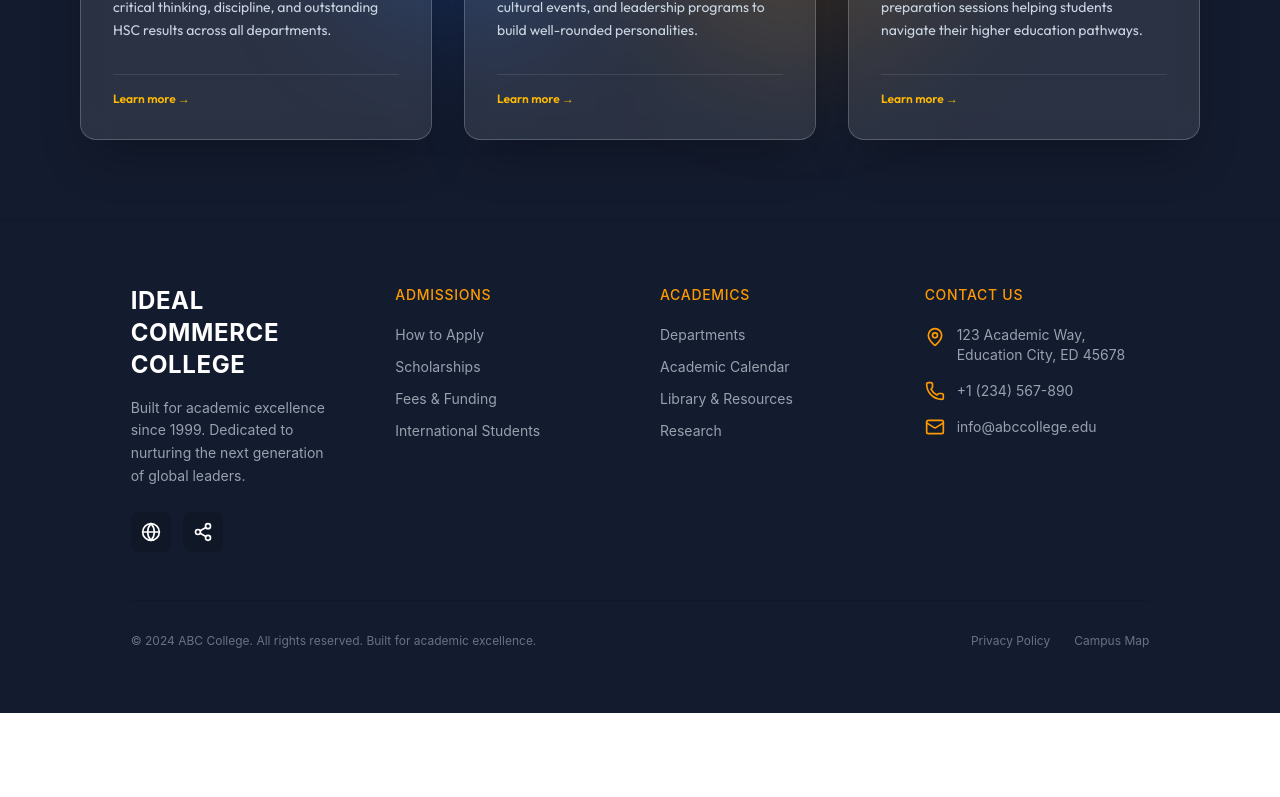
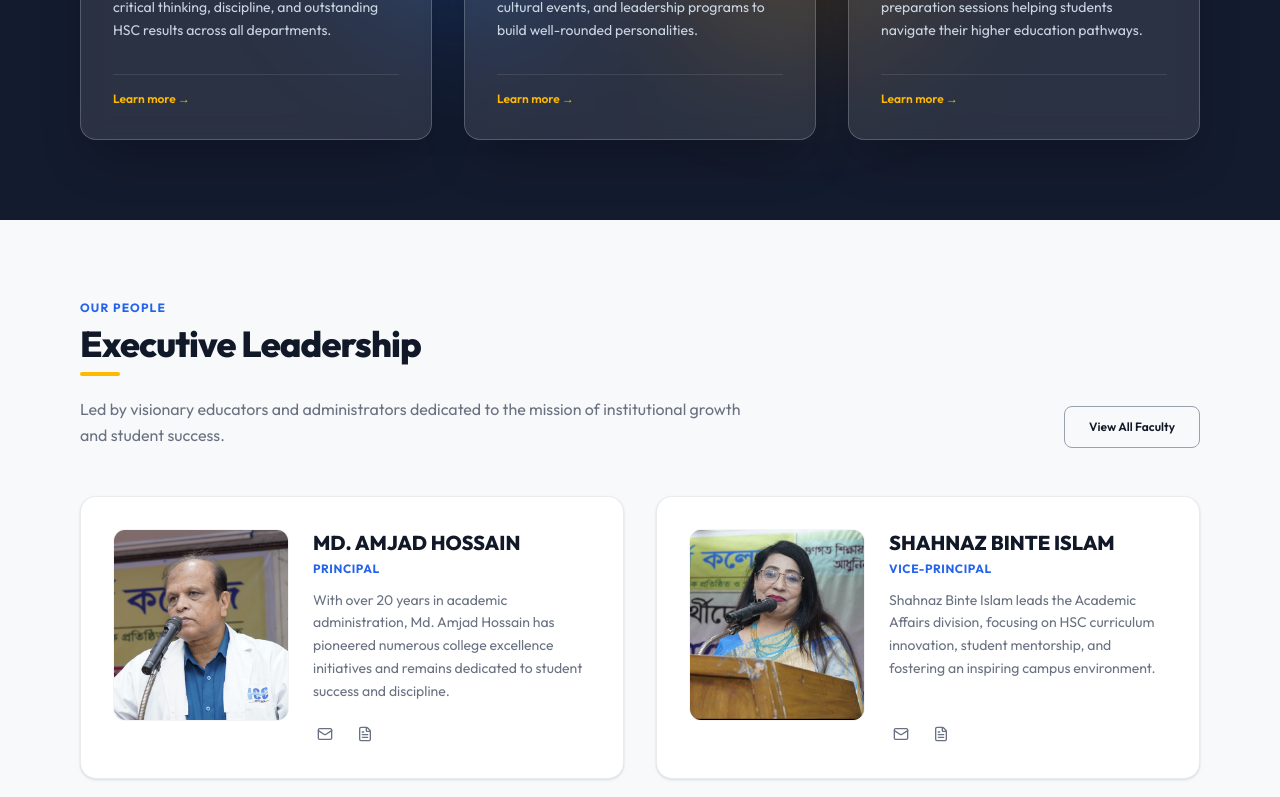
Before and after one commit to FrontFury/icc-modern-client, a React (Vite) app: page /about in a window 1280 px wide. Shown: the part 2000-2797 px from the top of the page. Before the commit the page ends 2713 px from the top, so only its background shows below. Built offline with nearby package versions, Linux system fonts and the light colour scheme.

Commit message:
Added Executive Leaders

```diff
--- a/src/pages/About/About/About.jsx
+++ b/src/pages/About/About/About.jsx
@@ -1,5 +1,6 @@
 import AboutBanner from '../AboutBanner/AboutBanner';
 import CoreValue from '../CoreValue/CoreValue';
+import ExecutiveLeader from '../ExecutiveLeader/ExecutiveLeader';
 import HistorySection from '../HistorySection/HistorySection';
 
 const About = () => {
@@ -8,6 +9,7 @@ const About = () => {
             <AboutBanner></AboutBanner>
             <HistorySection></HistorySection>
             <CoreValue></CoreValue>
+            <ExecutiveLeader></ExecutiveLeader>
         </div>
     );
 };
--- /dev/null
+++ b/src/pages/About/ExecutiveLeader/ExecutiveLeader.jsx
@@ -0,0 +1,130 @@
+import React from "react";
+import { Mail, FileText } from "lucide-react";
+import { Link } from "react-router-dom";
+
+// Replace these imports with your actual leader photo assets
+import leader1 from "../../../assets/Esteemed Leaders/Principle.png";
+import leader2 from "../../../assets/Esteemed Leaders/vice-principal.png";
+
+const ExecutiveLeader = () => {
+    const leaders = [
+    {
+      id: 1,
+      name: "MD. AMJAD HOSSAIN",
+      role: "PRINCIPAL",
+      description:
+        "With over 20 years in academic administration, Md. Amjad Hossain has pioneered numerous college excellence initiatives and remains dedicated to student success and discipline.",
+      image: leader1,
+      email: "principal@icc.edu.bd",
+      bioLink: "#",
+    },
+    {
+      id: 2,
+      name: "SHAHNAZ BINTE ISLAM",
+      role: "VICE-PRINCIPAL",
+      description:
+        "Shahnaz Binte Islam leads the Academic Affairs division, focusing on HSC curriculum innovation, student mentorship, and fostering an inspiring campus environment.",
+      image: leader2,
+      email: "viceprincipal@icc.edu.bd",
+      bioLink: "#",
+    },
+  ];
+
+  return (
+    <section className="w-full bg-[#f8f9fa] py-20 px-6 md:px-12 lg:px-20">
+      <div className="max-w-6xl mx-auto">
+
+        {/* Top Header Section */}
+        <div className="flex flex-col md:flex-row md:items-end justify-between mb-12 gap-6">
+          <div className="max-w-2xl space-y-2">
+            {/* Subtitle Badge */}
+            <span className="text-xs font-bold tracking-widest text-[#2563eb] uppercase block">
+              OUR PEOPLE
+            </span>
+
+            {/* Title with Gold Accent Line */}
+            <h2 className="text-3xl md:text-4xl font-extrabold text-[#111827] tracking-tight">
+              Executive Leadership
+            </h2>
+            <div className="w-10 h-1 bg-amber-400 rounded-full !mt-2 mb-4" />
+
+            {/* Subtext */}
+            <p className="text-gray-500 text-sm md:text-base leading-relaxed pt-1">
+              Led by visionary educators and administrators dedicated to the mission of institutional growth and student success.
+            </p>
+          </div>
+
+          {/* Header Action Button */}
+          <div className="shrink-0">
+            <Link
+              to="/faculty"
+              className="inline-block bg-transparent border border-gray-400 hover:border-gray-900 text-[#111827] hover:bg-[#111827] hover:text-white text-xs font-semibold px-6 py-3 rounded-lg transition-colors duration-200"
+            >
+              View All Faculty
+            </Link>
+          </div>
+        </div>
+
+        {/* Leadership Cards Grid */}
+        <div className="grid grid-cols-1 lg:grid-cols-2 gap-8">
+          {leaders.map((leader) => (
+            <div
+              key={leader.id}
+              className="bg-white rounded-2xl border border-gray-200/80 p-6 md:p-8 shadow-sm flex flex-col sm:flex-row gap-6 items-center sm:items-start transition-shadow hover:shadow-md"
+            >
+              {/* Leader Image */}
+              <div className="w-40 h-44 sm:w-44 sm:h-48 rounded-xl overflow-hidden bg-gray-100 shrink-0 border border-gray-100">
+                <img
+                  src={leader.image}
+                  alt={leader.name}
+                  className="w-full h-full object-cover"
+                />
+              </div>
+
+              {/* Leader Content */}
+              <div className="flex flex-col justify-between h-full space-y-3 text-center sm:text-left">
+                <div>
+                  {/* Name */}
+                  <h3 className="text-xl font-extrabold text-[#111827]">
+                    {leader.name}
+                  </h3>
+
+                  {/* Role Badge */}
+                  <span className="text-xs font-bold tracking-wider text-[#2563eb] uppercase block mt-1">
+                    {leader.role}
+                  </span>
+
+                  {/* Bio Paragraph */}
+                  <p className="text-gray-500 text-xs md:text-sm leading-relaxed mt-3">
+                    {leader.description}
+                  </p>
+                </div>
+
+                {/* Bottom Icon Links */}
+                <div className="flex items-center justify-center sm:justify-start gap-4 pt-2 text-gray-500">
+                  <a
+                    href={`mailto:${leader.email}`}
+                    className="p-1 hover:text-[#2563eb] transition-colors"
+                    title="Send Email"
+                  >
+                    <Mail className="w-4 h-4" />
+                  </a>
+                  <a
+                    href={leader.bioLink}
+                    className="p-1 hover:text-[#2563eb] transition-colors"
+                    title="View Bio/Document"
+                  >
+                    <FileText className="w-4 h-4" />
+                  </a>
+                </div>
+              </div>
+            </div>
+          ))}
+        </div>
+
+      </div>
+    </section>
+  );
+};
+
+export default ExecutiveLeader;
--- a/src/pages/Shared/NavBar/NavBar.jsx
+++ b/src/pages/Shared/NavBar/NavBar.jsx
@@ -16,7 +16,8 @@ const NavBar = () => {
     { name: 'Home', to: '/' },
     { name: 'About', to: '/about' },
     { name: 'Departments', isDropdown: true },
-    { name: 'Admission', to: '/admission' },
+    { name: 'Faculty', to: '/admission' },
+    { name: 'Admission', to: '/faculty' },
     { name: 'Gallery', to: '/gallery' },
     { name: 'Notice', to: '/notice' },
     { name: 'Contact', to: '/contact' },
```
Also changed, not shown: src/assets/Esteemed Leaders/vice-principal.png (added).
